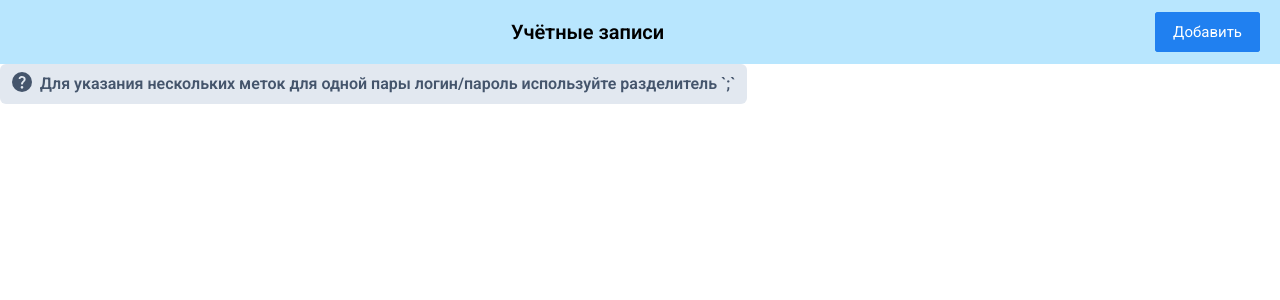
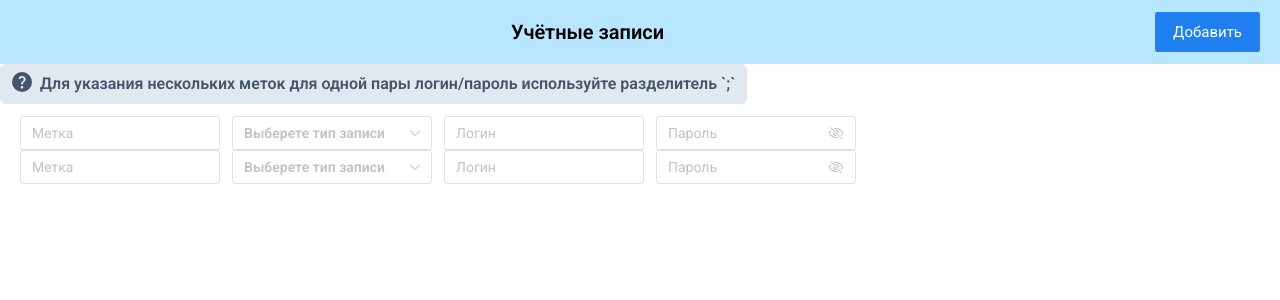
Before and after one commit to MiggRabbid/test-task-SaaSoft, a Vue app: page / in a window 1280 px wide. Shown: the top 300 px of the page. Built offline with nearby package versions, Linux system fonts and the light colour scheme.

Commit message:
Update: HomePage

```diff
--- a/src/pages/HomePage/HomePage.vue
+++ b/src/pages/HomePage/HomePage.vue
@@ -12,8 +12,17 @@
       `;`
     </p>
   </div>
+
+  <n-space size="large" class="px-5! py-3!">
+    <CustomList>
+      <AccountItem />
+      <AccountItem />
+    </CustomList>
+  </n-space>
 </template>
 
 <script setup lang="ts">
 import QuestionMarkRound from '../../assets/svg/icons/QuestionMarkRound.vue';
+import CustomList from '../../shared/components/CustomList/CustomList.vue';
+import AccountItem from '../../features/AccountItem/AccountItem.vue';
 </script>
```
